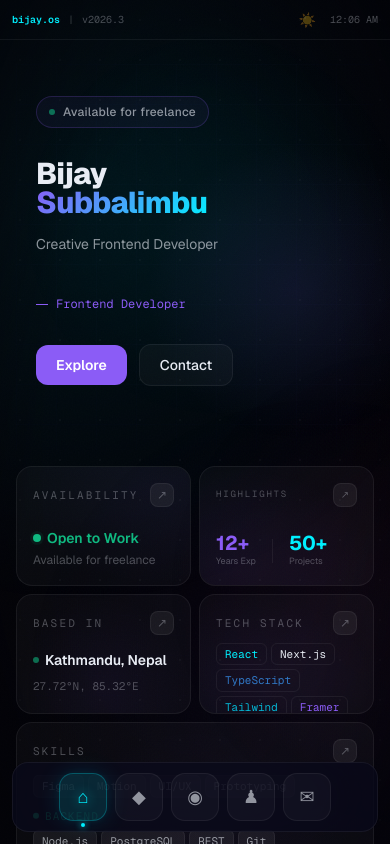
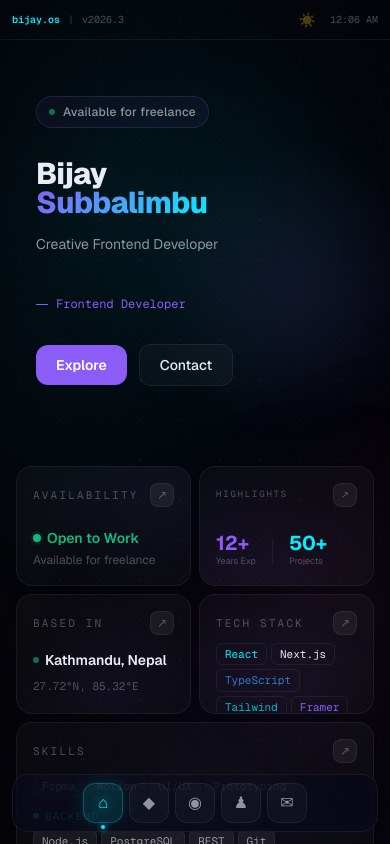
Before and after one commit to Limbuthitoo/portfolio, a Next.js app: page / in a window 390 px wide. Built offline with nearby package versions, Linux system fonts and the light colour scheme.

Commit message:
fix: make dock items responsive on mobile (w-10 h-10 → sm:w-12 sm:h-12)

```diff
--- a/src/components/system/Dock.tsx
+++ b/src/components/system/Dock.tsx
@@ -19,7 +19,7 @@ export default function Dock() {
 
   return (
     <div className="fixed bottom-3 sm:bottom-4 left-1/2 -translate-x-1/2 z-50 w-[calc(100vw-1.5rem)] sm:w-auto sm:max-w-[calc(100vw-2rem)]">
-      <div className="relative flex items-end justify-center gap-2 sm:gap-2 px-2.5 sm:px-3 py-2.5 sm:py-2 rounded-2xl bg-[var(--dock-bg)] backdrop-blur-2xl border border-[var(--border)] gradient-border">
+      <div className="relative flex items-end justify-center gap-1.5 xs:gap-2 sm:gap-2 px-2 sm:px-3 py-2 sm:py-2 rounded-2xl bg-[var(--dock-bg)] backdrop-blur-2xl border border-[var(--border)] gradient-border">
         {DOCK_ITEMS.map((item) => {
           const isActive = pathname === item.href;
           return (
@@ -31,7 +31,7 @@ export default function Dock() {
                 transition={{ type: "spring", stiffness: 400, damping: 17 }}
               >
                 <div
-                  className="w-12 h-12 sm:w-12 sm:h-12 rounded-[14px] flex items-center justify-center text-lg sm:text-lg transition-all duration-300"
+                  className="w-10 h-10 sm:w-12 sm:h-12 rounded-[12px] sm:rounded-[14px] flex items-center justify-center text-base sm:text-lg transition-all duration-300"
                   style={{
                     background: isActive
                       ? `rgba(${item.rgb},0.12)`
```
